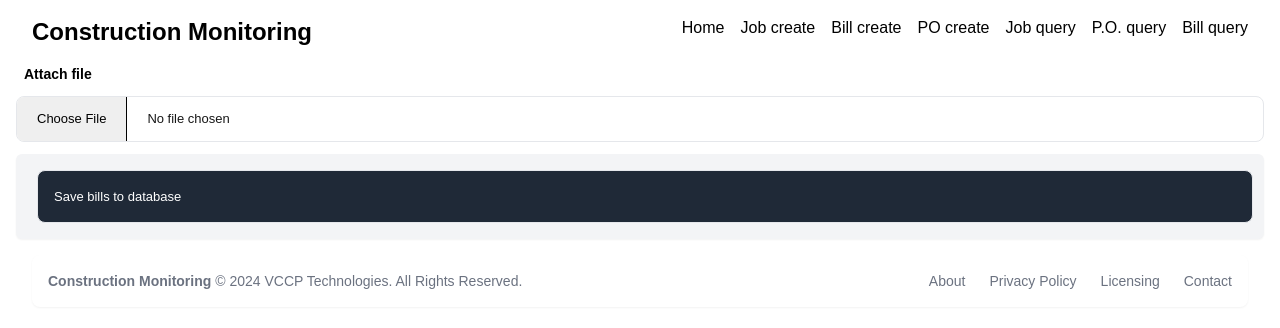
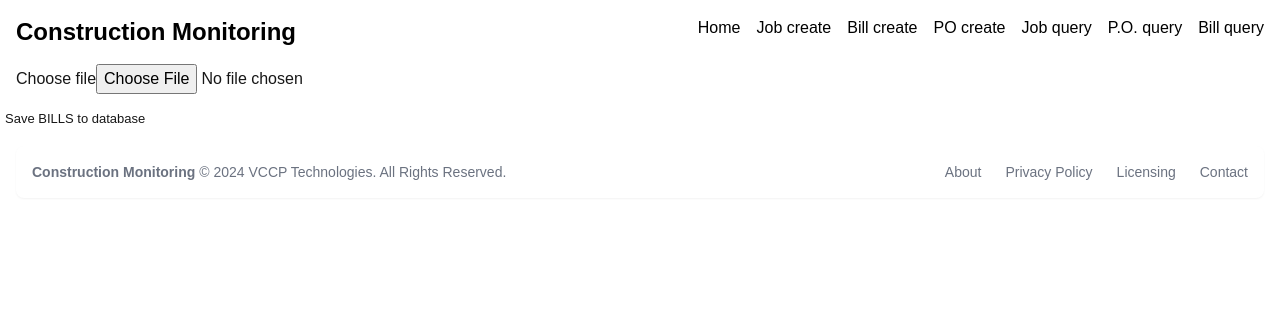
Before and after one commit to cperlovan/buildvercelfront, a Next.js app: page /billcreate in a window 1280 px wide. Shown: the top 328 px of the page. Built offline with nearby package versions, Linux system fonts and the light colour scheme.

Commit message:
bills create updated

```diff
--- a/app/billcreate/page.tsx
+++ b/app/billcreate/page.tsx
@@ -12,52 +12,118 @@ import Footer from "../Components/Footer";
 
 
 
+// Definición de la interfaz para los datos del Excel
 interface Jobsexcel {
-  Job: string;
-  Bill: string;
-  BillTitle: string;
-  PayTo: string;
-  BillAmount: number;
-  InvoiceDate: Date;
-  DueDate: Date;
-  BillStatus: string;
-  DatePaid: Date;
-  PaidBy: string;
-  CreatedDate: Date;
-  Files: string;
-  Comments: string;
-  VarianceCodes: string;
-  CostCodes: string;
-  RelatedPOs: string;
-  LienWaivers: string;
+  Job: string | undefined;
+  Bill: string | undefined;
+  BillTitle: string | undefined;
+  PayTo: string | undefined;
+  BillAmount: string | number | null | undefined;
+  InvoiceDate: string | null | undefined;
+  DueDate: string | null |  undefined;
+  BillStatus: string | undefined;
+  DatePaid: string | null | undefined;
+  PaidBy: string | undefined;
+  CreatedDate: string | null |undefined;
+  Files: string | undefined;
+  Comments: string | undefined;
+  VarianceCodes: string | undefined;
+  CostCodes: string[] | string | undefined;
+  RelatedPOs: string | undefined;
+  LienWaivers: undefined | string; // Se maneja como array o undefined
+}
 
+interface ExcelRow {
+  Job: string | undefined;
+  Bill: string | undefined;
+  BillTitle: string | undefined;
+  PayTo: string | undefined;
+  BillAmount: string | undefined; // Se manejará la conversión a número
+  InvoiceDate: string | undefined;
+  DueDate: string | undefined;
+  BillStatus: string | undefined;
+  DatePaid: string | undefined;
+  PaidBy: string | undefined;
+  CreatedDate: string | undefined;
+  Files: string | undefined;
+  Comments: string | undefined;
+  VarianceCodes: string | undefined;
+  CostCodes: string | undefined;
+  RelatedPOs: string | undefined;
+  LienWaivers: string | undefined; // Se manejará la conversión a array
 }
 
 function Page() {
   const [data, setData] = useState<Jobsexcel[]>([]);
   const [isLoading, setIsLoading] = useState(false);
   const [error, setError] = useState("");
+  const [formattedData, setFormattedData] = useState<Jobsexcel[]>([]);
+  const [fileDataLoaded, setFileDataLoaded] = useState(false);
 
+  useEffect(() => {
+    if (data && data.length > 0) {
+      const processedData: Jobsexcel[] = data.map((row) => processRow(row as ExcelRow));
+      setFormattedData(processedData);
+    }
+  }, [data]);
+
+  function processRow(row: ExcelRow): Jobsexcel {
+    let CostCodes: string | number | string[] | undefined = row.CostCodes;
+
+    if (typeof CostCodes === 'string') {
+      CostCodes = CostCodes.split('|').map((item) => item.trim());
+    } else if (typeof CostCodes === 'number') {
+      CostCodes = [CostCodes];
+    } else if (!Array.isArray(CostCodes)) {
+      CostCodes = [];
+    }
+
+    const formattedRow: Jobsexcel = { ...row, CostCodes: CostCodes };
+
+    // Convertir fechas de número a MM/DD/YYYY si es necesario
+    const dateFields: (keyof Jobsexcel)[] = ["InvoiceDate", "DueDate", "DatePaid", "CreatedDate"];
+    dateFields.forEach((field) => {
+      const value = formattedRow[field];
+
+      if (typeof value === "number") {
+        formattedRow[field] = moment("1900-01-01").add(value - 2, "days").format("MM/DD/YYYY");
+      } else if (typeof value === "string" && !isNaN(Number(value))) {
+        formattedRow[field] = moment("1900-01-01").add(Number(value) - 2, "days").format("MM/DD/YYYY");
+      }
+    });
+
+    return formattedRow;
+  }
 
 
   const handleFileChange = (event: React.ChangeEvent<HTMLInputElement>) => {
     const file = event.target.files?.[0];
-
-    if (!file) return; // Handle case where no file is selected
+    if (!file) return;
 
     setIsLoading(true);
-    setError(""); // Clear any previous errors
+    setError("");
 
     const reader = new FileReader();
     reader.onload = (e) => {
       const data = e.target?.result;
-
       try {
-        const workbook = XLSX.read(data, { type: 'binary', cellText: false, cellDates: true });
+        const workbook = XLSX.read(data, { type: 'binary' });
         const sheetName = workbook.SheetNames[0];
         const worksheet = workbook.Sheets[sheetName];
-        const jsonData = XLSX.utils.sheet_to_json(worksheet) as Jobsexcel[];
-        setData(jsonData);
+
+        const jsonData: (string | undefined)[][] = XLSX.utils.sheet_to_json(worksheet, { header: 1 });
+        const headers: string[] = jsonData[0] as string[];
+
+        const dataRows: Jobsexcel[] = jsonData.slice(1).map((row: (string | undefined)[]) => {
+          const excelRow: ExcelRow = {} as ExcelRow;
+          headers.forEach((header, index) => {
+            excelRow[header as keyof ExcelRow] = row[index];
+          });
+          return processRow(excelRow);
+        });
+
+        setData(dataRows);
+        setFileDataLoaded(true);
       } catch (error) {
         console.error('Error reading Excel file:', error);
         setError('Error reading Excel file. Please check the file format.');
@@ -69,119 +135,107 @@ function Page() {
     reader.readAsBinaryString(file);
   };
 
-  // Function to format date in mm/dd/yyyy
-  //  const formatDate = (date: Date) => {
-  //   if (!date) return '';
 
-  //   const month = String(date.getMonth() + 1).padStart(2, '0');
-  //   const day = String(date.getDate()).padStart(2, '0');
-  //   const year = date.getFullYear();
+  const sendDataInBatches = async (data: any[], batchSize: number) => {
+    for (let i = 0; i < data.length; i += batchSize) {
+      const batch = data.slice(i, i + batchSize);
+      console.log(`Enviando batch ${i / batchSize + 1} con ${batch.length} registros.`);
 
-  //   return `${month}/${day}/${year}`;
-  // };
+      // 🔹 Verifica los datos antes de enviarlos
+      console.log("Contenido del batch:", JSON.stringify(batch, null, 2));
 
-  // Handle potential errors during data fetching (optional)
-  useEffect(() => {
-    if (error) {
-      // Display an error message to the user
-      console.error('Error:', error);
-      // You can also display an error message in the UI using a state variable
+      try {
+        const response = await fetch('https://constructapi.vercel.app/bills', {
+          method: 'POST',
+          headers: { 'Content-Type': 'application/json' },
+          body: JSON.stringify(batch),
+        });
+
+        if (!response.ok) {
+          const errorText = await response.text();
+          throw new Error(`Error en batch ${i / batchSize + 1}: ${errorText}`);
         }
-  }, [error]);
+      } catch (error) {
+        console.error('Error al enviar batch:', error);
+        return false; // Si falla un batch, detiene el proceso
+      }
+    }
+    return true;
+  };
 
 
-  function handleSubmit(e: React.FormEvent<HTMLFormElement>) {
+  const handleSubmit = async (e: React.FormEvent<HTMLFormElement>) => {
     e.preventDefault();
 
-    // Check if there's data to send
     if (!data || data.length === 0) {
       console.error('No data to submit. Please upload an Excel file.');
       return;
     }
-    // Format InvoiceDate before sending data
-    // Format all date fields before sending data
-    // const formattedData = data.map((row) => ({
-    //   ...row,
-    //   InvoiceDate: row.InvoiceDate ? new Date(row.InvoiceDate) : null,
-    //   CreatedDate: row.CreatedDate ? new Date(row.CreatedDate) : null,
-    //   DatePaid: row.DatePaid ? new Date(row.DatePaid) : null,
-    //   DueDate: row.DueDate ? new Date(row.DueDate) : null,
-    // }));
-    // const formattedData = data.map((row) => ({
-    //   ...row,
-    //   InvoiceDate: moment(row.InvoiceDate, 'MM/DD/YYYY').format('YYYY-MM-DD'),
-    //   DueDate: moment(row.DueDate, 'MM/DD/YYYY').format('YYYY-MM-DD'),
-    //   DatePaid: moment(row.DatePaid, 'MM/DD/YYYY').format('YYYY-MM-DD'),
-    //   CreatedDate: moment(row.CreatedDate, 'MM/DD/YYYY').format('YYYY-MM-DD'),
-    // }));
-    // const formattedData = data.map((row) => {
-    //   let formattedInvoiceDate;
-    //   try {
-    //     formattedInvoiceDate = moment(row.InvoiceDate, 'MM/DD/YYYY').format('YYYY-MM-DD');
-    //   // eslint-disable-next-line @typescript-eslint/no-unused-vars
-    //   } catch (error) {
-    //     console.error(`Error formatting InvoiceDate for row: ${JSON.stringify(row)}`);
-    //     // Handle the invalid date (e.g., skip the record, display an error message)
-    //   }
-    //   return {
-    //     ...row,
-    //     InvoiceDate: formattedInvoiceDate,
-    //     DueDate: moment(row.DueDate, 'MM/DD/YYYY').format('YYYY-MM-DD'),
-    //     DatePaid: moment(row.DatePaid, 'MM/DD/YYYY').format('YYYY-MM-DD'),
-    //     CreatedDate: moment(row.CreatedDate, 'MM/DD/YYYY').format('YYYY-MM-DD'),
-    //   };
-    // });
-    const formattedData = data.map((row) => ({
-      ...row,
-      InvoiceDate: moment(row.InvoiceDate, 'MM/DD/YYYY', true).isValid() ?
-        moment(row.InvoiceDate, 'MM/DD/YYYY').format('YYYY-MM-DD') : null,
-      DueDate: moment(row.DueDate, 'MM/DD/YYYY', true).isValid() ?
-        moment(row.DueDate, 'MM/DD/YYYY').format('YYYY-MM-DD') : null,
-      DatePaid: moment(row.DatePaid, 'MM/DD/YYYY', true).isValid() ?
-        moment(row.DatePaid, 'MM/DD/YYYY').format('YYYY-MM-DD') : null,
-      CreatedDate: moment(row.CreatedDate, 'MM/DD/YYYY', true).isValid() ?
-        moment(row.CreatedDate, 'MM/DD/YYYY').format('YYYY-MM-DD') : null,
-    }));
 
+    setIsLoading(true);
 
+    // Procesar datos y formatear fechas
+    const processedData = data.map((row) => {
+      let CostCodes = row.CostCodes;
 
-    console.log(formattedData)
+      if (typeof CostCodes === 'string') {
+        CostCodes = CostCodes.split('|').map((item: string) => item.trim());
+      } else if (typeof CostCodes === 'number') {
+        CostCodes = [CostCodes];
+      } else if (!Array.isArray(CostCodes)) {
+        CostCodes = [];
+      }
 
+      const formattedRow = { ...row };
 
-    // Prepare the data to send (assuming your backend expects JSON)
-    const jobsData = JSON.stringify(formattedData);
+      if (formattedRow.InvoiceDate && moment(formattedRow.InvoiceDate, "YYYY-MM-DD", true).isValid()) {
+        formattedRow.InvoiceDate = moment(formattedRow.InvoiceDate).format('YYYY-MM-DD');
+      } else {
+        formattedRow.InvoiceDate = null; // O enviar un valor por defecto si la fecha no es válida
+      }
+      if (formattedRow.DueDate && moment(formattedRow.DueDate, "YYYY-MM-DD", true).isValid()) {
+        formattedRow.DueDate = moment(formattedRow.DueDate).format('YYYY-MM-DD');
+      } else {
+        formattedRow.DueDate = null; // O enviar un valor por defecto si la fecha no es válida
+      }
+      if (formattedRow.DatePaid && moment(formattedRow.DatePaid, "YYYY-MM-DD", true).isValid()) {
+        formattedRow.DatePaid = moment(formattedRow.DatePaid).format('YYYY-MM-DD');
+      } else {
+        formattedRow.DatePaid = null; // O enviar un valor por defecto si la fecha no es válida
+      }
+      if (formattedRow.CreatedDate && moment(formattedRow.CreatedDate, "YYYY-MM-DD", true).isValid()) {
+        formattedRow.CreatedDate = moment(formattedRow.CreatedDate).format('YYYY-MM-DD');
+      } else {
+        formattedRow.CreatedDate = null; // O enviar un valor por defecto si la fecha no es válida
+      }
 
+      return formattedRow;
+    });
 
+    // console.log("Datos formateados antes de enviar:", JSON.stringify(processedData, null, 2));
 
-    // Send the data to your backend using fetch or any other HTTP library
-    deleteTableData()
-    fetch('https://constructapi.vercel.app/bills', {
-      method: 'POST',
-      headers: { 'Content-Type': 'application/json' },
-      body: jobsData,
-    })
-      .then((response) => {
-        if (response.ok) {
+    setFormattedData(processedData);
+
+    await deleteTableData();
+
+    // Enviar los datos en lotes
+    const batchSize = 200;
+    const success = await sendDataInBatches(processedData, batchSize);
+
+    setIsLoading(false);
+
+    if (success) {
       Swal.fire({
         title: '¡Congratulation!',
         text: `${data.length} records have been sent to the database.`,
-            icon: 'success'
-          })
+        icon: 'success',
+      });
       setData([]);
-          setError('');
     } else {
-          console.error('Error sending jobs data:', response.statusText);
-          // Handle errors from the backend (optional)
+      console.error('Error sending data in batches');
       setError('An error occurred while saving jobs. Please try again.');
     }
-      })
-      .catch((error) => {
-        console.error('Error sending jobs data:', error);
-        // Handle network errors (optional)
-        setError('An error occurred while communicating with the server. Please check your internet connection and try again.');
-      });
 
-  }
 
     async function deleteTableData() {
       try {
@@ -196,39 +250,36 @@ function Page() {
         console.log('Table deleted successfully');
       } catch (error) {
         console.error('Error deleting table:', error);
-      // Manejar el error, por ejemplo, mostrar un mensaje al usuario
       }
     }
 
+  }
+
   return (
-    <div className='w-full mx-auto px-4'>
+    <div>
       <Header />
-      <div>
-      <div className="table-responsive rounded-sm bg-gray-2">
-          <div className='mb-3 ' >
-          <label className="mb-3 block text-sm font-bold text-black dark:text-white ml-2"> Attach file</label>
-            <input
-              className='w-full cursor-pointer rounded-lg border-[1.5px] border-stroke bg-transparent outline-none transition file:mr-5 file:border-collapse file:cursor-pointer file:border-0 file:border-r file:border-solid file:border-stroke file:bg-whiter file:px-5 file:py-3 file:hover:bg-primary file:hover:bg-opacity-10 focus:border-primary active:border-primary disabled:cursor-default disabled:bg-whiter dark:border-form-strokedark dark:bg-form-input dark:file:border-form-strokedark dark:file:bg-white/30 dark:file:text-white dark:focus:border-primary'
-              type="file"
-              id="formFile"
-              onChange={handleFileChange}
-              style={{ display: 'block', fontSize: 'small' }}
-            />
+      <div className="table-responsive">
+        <div className='mb-3 ml-4'>
+          <label htmlFor="formFile" className="form-label">Choose file</label>
+          <input className='form-control' type="file" id="formFile" onChange={handleFileChange} />
         </div>
         {isLoading && <p>Loading data...</p>}
         {error && <p className="error">{error}</p>}
-          <form className="bg-gray-100 p-4 rounded-md shadow-sm mt-3" onSubmit={handleSubmit} >
-            <button className="flex w-full items-center text-white justify-start gap-3.5 rounded-lg border border-stroke bg-gray-800 p-4 hover:bg-gray-900 dark:border-strokedark dark:bg-meta-4 dark:hover:bg-opacity-50 " disabled={isLoading} style={{ fontSize: 'small', marginLeft: '5px' }} >Save bills to database</button>
-            {!isLoading && data.length > 0 && (
+        <form className='form-control' onSubmit={handleSubmit}>
+          <button className="btn btn-secondary" disabled={isLoading} style={{ fontSize: 'small', marginLeft: '5px' }} >Save BILLS to database</button>
+
+          {data.length > 0 && fileDataLoaded && (
             <table id="Datatable" className="table table-hover fs-6 table-striped mt-3">
               <thead>
                 <tr>
                   <th>Job</th>
                   <th>Bill</th>
                   <th>Bill Title</th>
+                  <th>Materials Used</th>
+                  <th>Store</th>
                   <th>Pay to</th>
                   <th>Bill amount</th>
-                    <th>Invoce date</th>
+                  <th>Invoice date</th>
                   <th>Due date</th>
                   <th>Bill status</th>
                   <th>Date Paid</th>
@@ -243,25 +294,9 @@ function Page() {
                 </tr>
               </thead>
               <tbody>
-                  {data.map((row, index) => (
+                {formattedData.map((row, index) => (
                   <tr key={index}>
-                      <td>{row.Job}</td>
-                      <td>{row.Bill}</td>
-                      <td>{row.BillTitle}</td>
-                      <td>{row.PayTo}</td>
-                      <td>{row.BillAmount}</td>
-                      <td>{row.InvoiceDate ? new Date(row.InvoiceDate).toLocaleDateString('en-US',) : ''}</td>
-                      <td>{row.DueDate ? new Date(row.DueDate).toLocaleDateString('en-US',) : ''}</td>
-                      <td>{row.BillStatus}</td>
-                      <td>{row.DatePaid ? new Date(row.DatePaid).toLocaleDateString('en-US',) : ''}</td>
-                      <td>{row.PaidBy}</td>
-                      <td>{row.CreatedDate ? new Date(row.CreatedDate).toLocaleDateString('en-US',) : ''}</td>
-                      <td>{row.Files}</td>
-                      <td>{row.Comments}</td>
-                      <td>{row.VarianceCodes}</td>
-                      <td>{row.CostCodes}</td>
-                      <td>{row.RelatedPOs}</td>
-                      <td>{row.LienWaivers}</td>
+                    {Object.values(row).map((value, i) => <td key={i}>{Array.isArray(value) ? value.join(', ') : value ?? ""}</td>)}
                   </tr>
                 ))}
               </tbody>
@@ -269,8 +304,6 @@ function Page() {
           )}
         </form>
       </div>
-
-      </div>
       <Footer />
     </div>
   );
```
Lines whose indentation alone changed are shown as unchanged.
